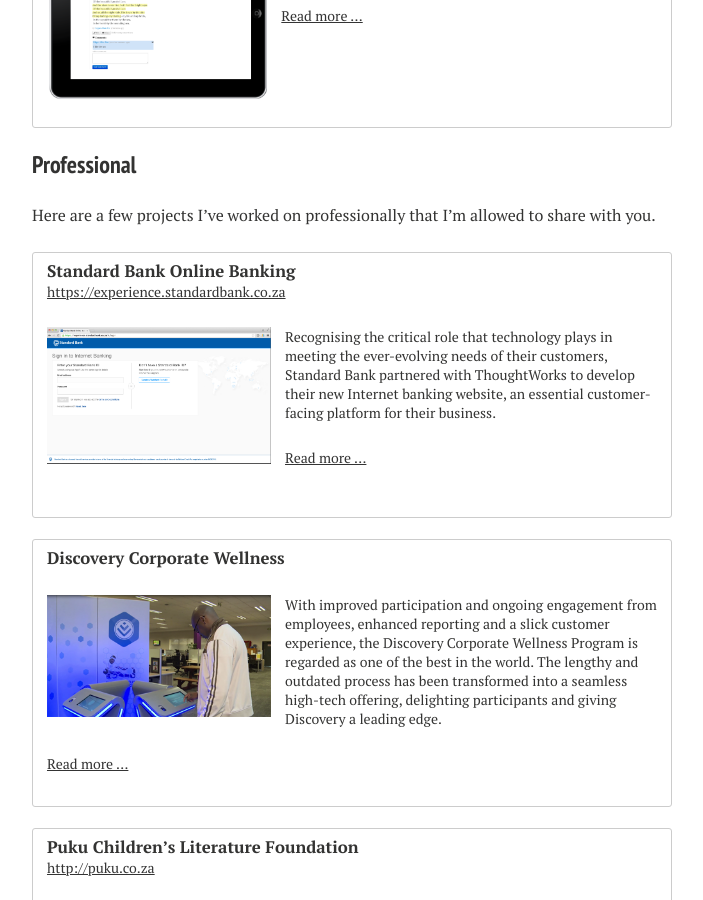
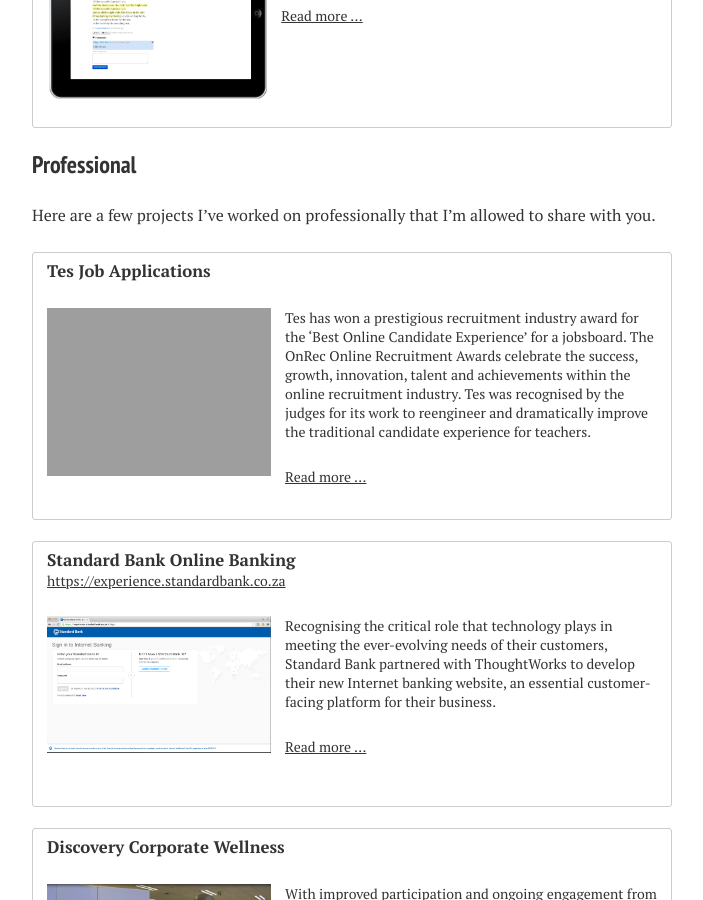
Before and after one commit to rouanw/rouanw.github.io, a Jekyll site: the page built from projects/index.md, in a window 1280 px wide and 900 px high, scrolled down 1322 px. Shown: the whole window, without its empty margins (288-991 px from the left). Built offline with Jekyll 4.4.1, drawn with Linux system fonts in a browser that asks for light colours; nearby versions of some CDN libraries; some web fonts are replaced; comment, search, counter and statistics services are not loaded.

Commit message:
add tes job applications to projects

```diff
--- a/projects/index.md
+++ b/projects/index.md
@@ -23,6 +23,8 @@ A few [personal](#personal) and [professional](#professional) projects I've work
 
 Here are a few projects I've worked on professionally that I'm allowed to share with you.
 
+{% include _promo.html title="Tes Job Applications" url="https://www.tesglobal.com/content/tes-wins-prestigious-industry-award-best-online-candidate-experience" imageUrl="images/onrec.png" description="Tes has won a prestigious recruitment industry award for the ‘Best Online Candidate Experience’ for a jobsboard. The OnRec Online Recruitment Awards celebrate the success, growth, innovation, talent and achievements within the online recruitment industry. Tes was recognised by the judges for its work to reengineer and dramatically improve the traditional candidate experience for teachers." %}
+
 {% include _promo.html title="Standard Bank Online Banking" url="http://www.thoughtworks.com/clients/standard-bank" directUrl="https://experience.standardbank.co.za" imageUrl="images/online-banking.png" description="Recognising the critical role that technology plays in meeting the ever-evolving needs of their customers, Standard Bank partnered with ThoughtWorks to develop their new Internet banking website, an essential customer-facing platform for their business." %}
 
 {% include _promo.html title="Discovery Corporate Wellness" url="http://www.thoughtworks.com/clients/discovery" imageUrl="images/wellness.png" description="With improved participation and ongoing engagement from employees, enhanced reporting and a slick customer experience, the Discovery Corporate Wellness Program is regarded as one of the best in the world. The lengthy and outdated process has been transformed into a seamless high-tech offering, delighting participants and giving Discovery a leading edge." %}
```
Also changed, not shown: 1 other file.
